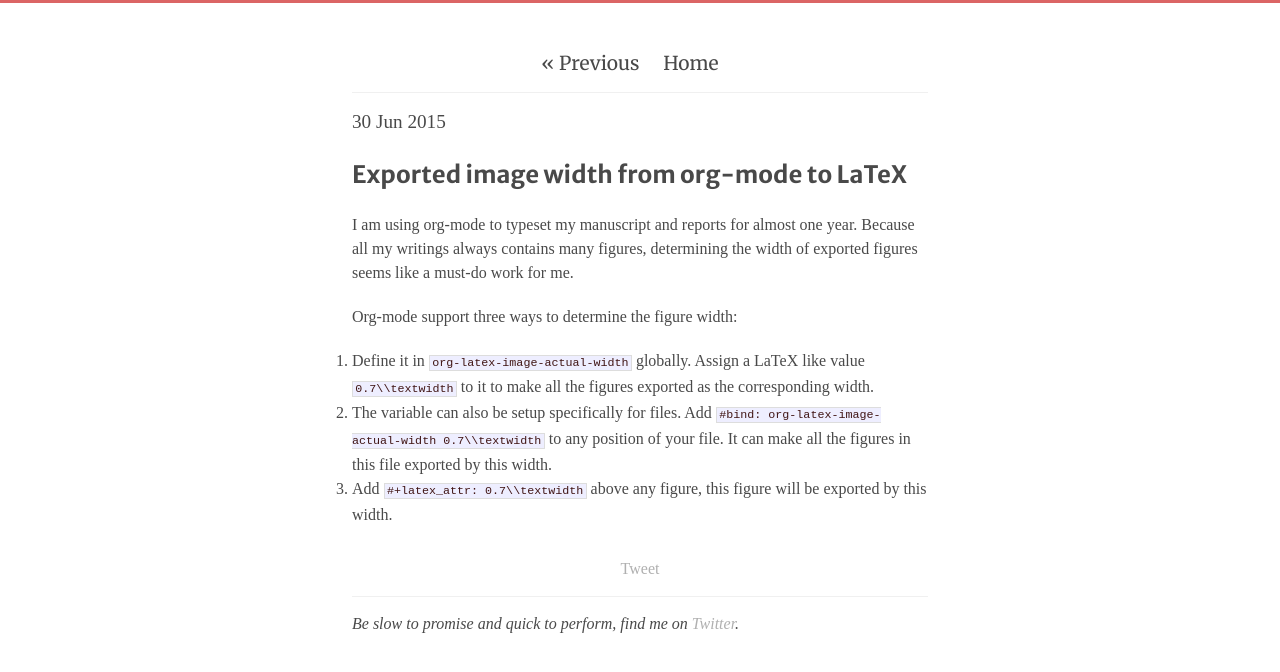
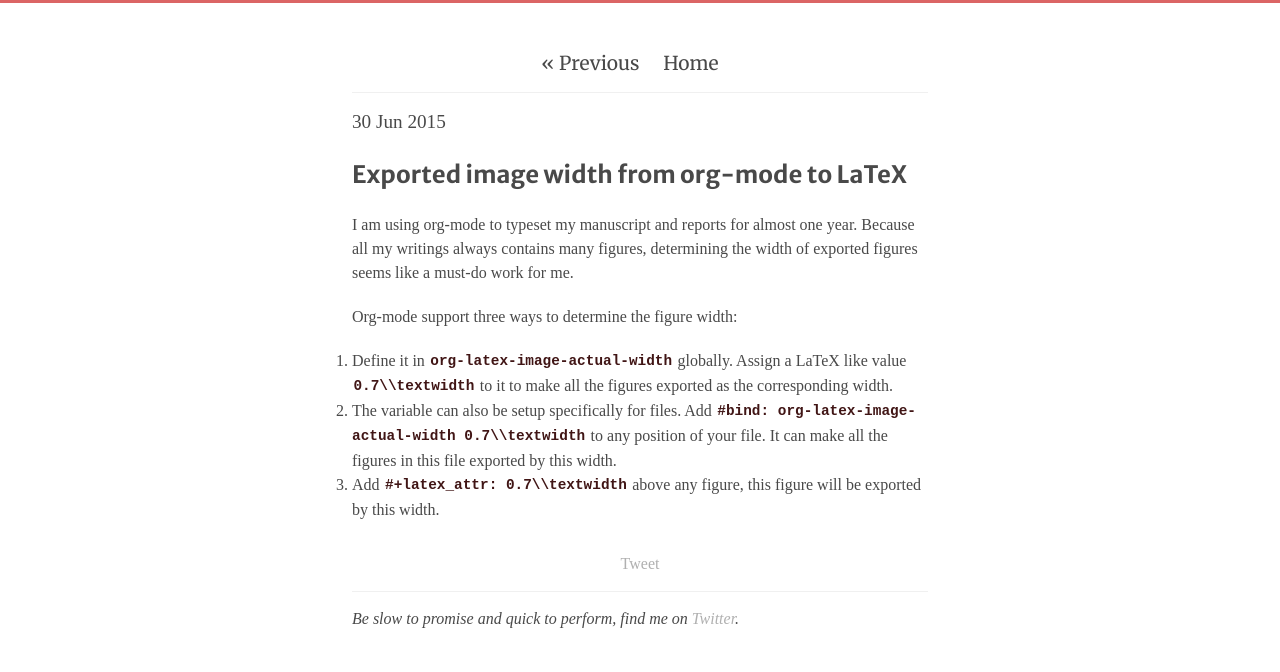
Before and after one commit to llcc/layatjpy, a Jekyll site: the page built from _posts/2015-06-30-exported-image-width-from-org-mode-to-latex.html, in a window 1280 px wide. Shown: the top 672 px of the page. Built offline with Jekyll 4.4.1, drawn with Linux system fonts in a browser that asks for light colours; Markdown is read by kramdown in place of the engine named in the settings; comment, search, counter and statistics services are not loaded.

Commit message:
code css

```diff
--- a/css/main.css
+++ b/css/main.css
@@ -261,19 +261,11 @@
   margin-bottom: 1.35em;
 }
 
-.post-content code {
-  border: 1px solid #ddd;
-  padding: 0 .2em;
-  background-color: #eef;
-}
-
+/* Code */
+code,
 pre {
-    white-space: pre-wrap;
-}
-.post-content pre code {
-  font-family: 'Droid Sans Mono', monospace;
-  font-weight: 600;
-  /* border: none; */
+    font-family: 'Droid Sans Mono', monospace;
+    font-weight: 600;
 }
 
 code {
@@ -283,6 +275,23 @@
     /* font-weight:bold; */
 }
 
+blockquote code {color: inherit;}
+
+pre {
+    -moz-border-radius:8px;
+    -webkit-border-radius:8px;
+    border-radius:8px;
+    background-color: #222;
+    display: block;
+    margin-top: 0;
+    margin-bottom: 1rem;
+    padding: 0.3rem;
+    font-size: .9rem;
+    line-height: 1.4;
+    white-space: pre;
+    overflow: auto;
+}
+
 pre code {
     font-weight:normal;
     padding: 0;
@@ -290,6 +299,36 @@
     color: inherit;
     background-color: transparent;
 }
+
+/* .post-content code { */
+/*   border: 1px solid #ddd; */
+/*   padding: 0 .2em; */
+/*   background-color: #eef; */
+/* } */
+
+/* pre { */
+/*     white-space: pre-wrap; */
+/* } */
+/* .post-content pre code { */
+/*   font-family: 'Droid Sans Mono', monospace; */
+/*   font-weight: 600; */
+/*   /\* border: none; *\/ */
+/* } */
+
+/* code { */
+/*     padding: .1em; */
+/*     font-size: 90%; */
+/*     color: #401515; */
+/*     /\* font-weight:bold; *\/ */
+/* } */
+
+/* pre code { */
+/*     font-weight:normal; */
+/*     padding: 0; */
+/*     font-size: 100%; */
+/*     color: inherit; */
+/*     background-color: transparent; */
+/* } */
 /* terminal */
 .post-content pre.terminal {
   border: 1px solid #000;
```
